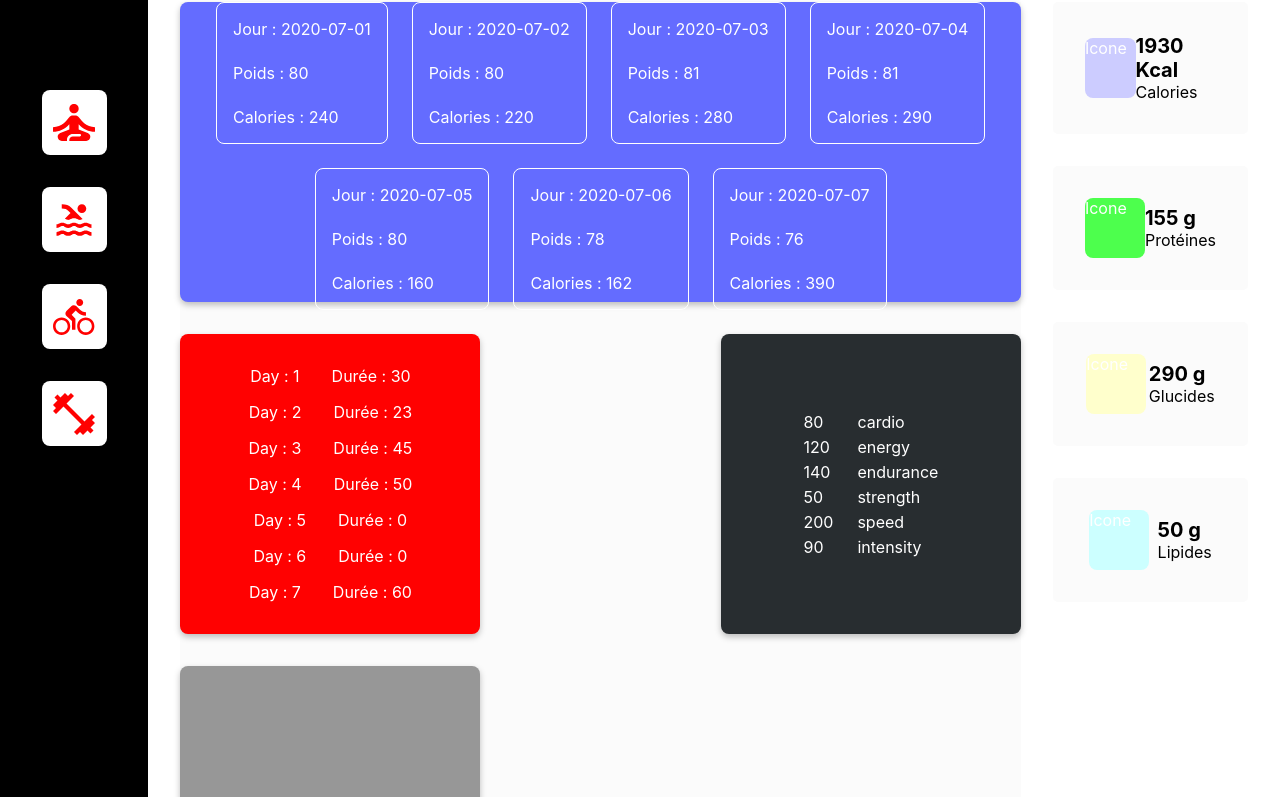
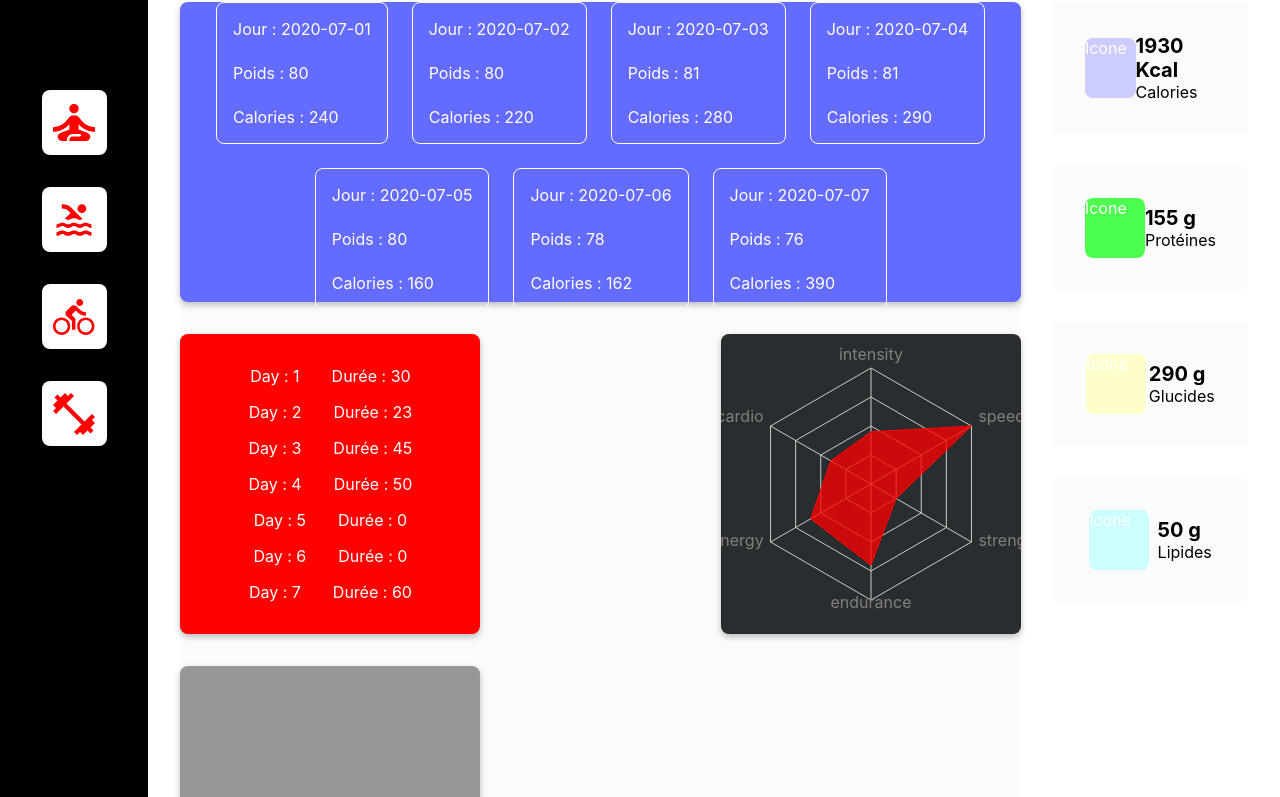
Before and after one commit to Mil00Z/sport-see, a React (Vite) app: page / in a window 1280 px wide. Shown: the part 385-1182 px from the top of the page. Built offline with nearby package versions, Linux system fonts and the light colour scheme.

Commit message:
Performance Component Graphics adaptation to mock Datas

```diff
--- a/src/components/graphics/Performance.jsx
+++ b/src/components/graphics/Performance.jsx
@@ -1,4 +1,5 @@
 import mockPerformance from '@datas/mock/mockUser12Performance.json'
+import { Radar, RadarChart, PolarGrid, PolarAngleAxis, PolarRadiusAxis, ResponsiveContainer } from 'recharts';
 
 import '@styles/layout/graphics.scss'
 
@@ -9,50 +10,82 @@ const Performance = () => {
 
   const values = Object.keys(dataPerf.data).map(key => dataPerf.data[key].value);
 
-  const criterias = Object.keys(dataPerf.kind).map(key => dataPerf.kind[key]);
+  const criterias = Object.keys(dataPerf.kind).map(key => dataPerf.kind[key]).reverse();
 
-  let dataSets = [values,criterias];
 
-  // console.log(dataSets)
+  let dataSets;
+
+  if (dataPerf.length !== 0) {
+
+    dataSets = dataPerf.data.map((item,index) => {
+
+      return {
+        "subject": dataPerf.kind[item.kind],
+        "value": item.value,
+        "fullMark":450
+       }
+    });
+
+    dataSets.reverse();
+
+  } else {
+
+    dataSets = [];
+  }
+
+
+  console.log(dataSets, values);
+
 
   return (
 
     <div className="block performance">
 
-      <div className="vals">
-          { values.map((val,index) => {
+    {/* <div className="vals">
+    //       { values.map((val,index) => {
 
-                return (
-                  <div key={`kind-${index}`} className="kind">
-                    <span>{val}</span>
+    //             return (
+    //               <div key={`kind-${index}`} className="kind">
+    //                 <span>{val}</span>
 
-                  </div>
-                )
+    //               </div>
+    //             )
 
-            }
-          )}
+    //         }
+    //       )}
 
-      </div>
+       </div>
       <div className="crits">
 
 
-          { criterias.map((crit,index) => {
+    //       { criterias.map((crit,index) => {
 
-              return (
-                <div key={`criteria-${index}`} className="criteria">
-                  <span>{crit}</span>
+    //           return (
+    //             <div key={`criteria-${index}`} className="criteria">
+    //               <span>{crit}</span>
 
-                </div>
-              )
+    //             </div>
+    //           )
 
-            }
+    //         }
 
-          )}
+    //       )}
 
+
+      </div>    */}
+
+
+        <ResponsiveContainer width="100%" height="100%">
+           <RadarChart cx="50%" cy="50%" outerRadius="80%" data={dataSets}>
+            <PolarGrid />
+           <PolarAngleAxis dataKey="subject" />
+            <Radar name="Benjamin" dataKey="value" stroke="var(--perf-color)" fill="var(--perf-color)" fillOpacity={0.76} />
+
+           </RadarChart>
+        </ResponsiveContainer>
 
       </div>
 
-    </div>
 
 )
 
--- a/src/styles/layout/graphics.scss
+++ b/src/styles/layout/graphics.scss
@@ -34,6 +34,7 @@
 }
 
 .performance {
+  --perf-color:var(--primary-color);
   --gap:1.5rem;
   display: flex;
   justify-content: center;
@@ -43,7 +44,7 @@
 
   .kind,
   .criteria {
-  margin-block:5px;
+    margin-block:5px;
     color:var(--white-color);
   }
 
```
